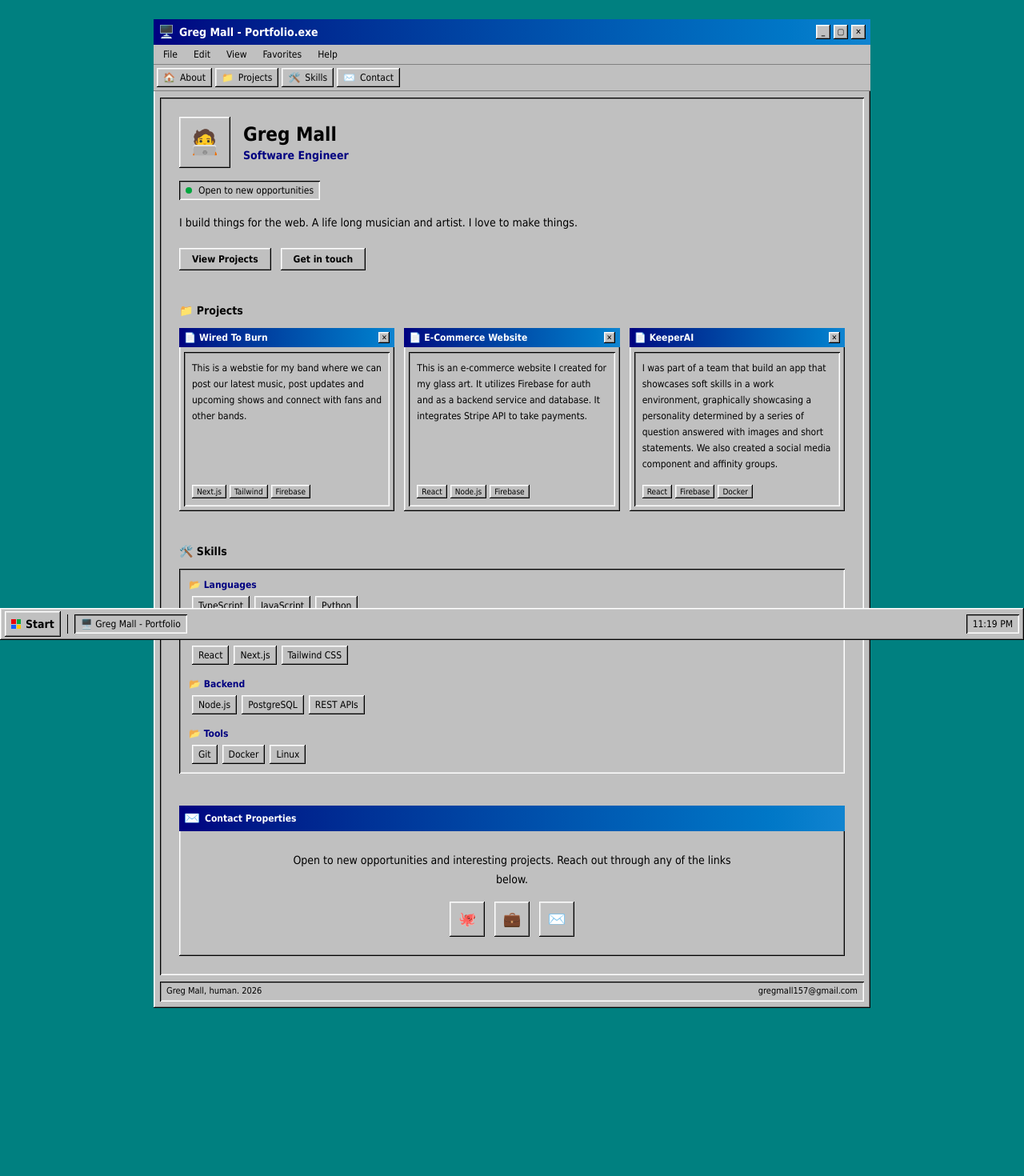
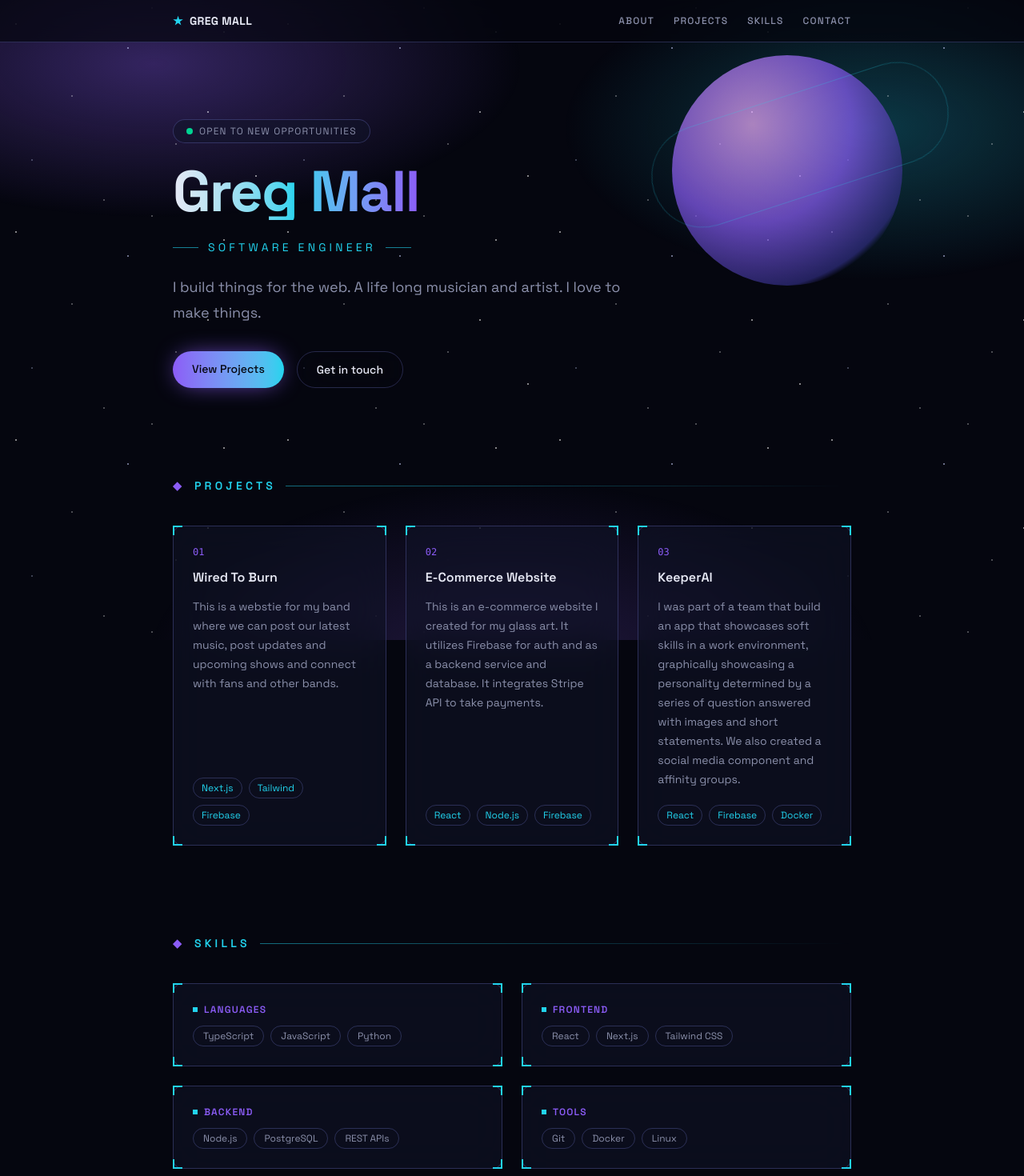
Before and after one commit to gregmall/new_portfolio, a Next.js app: page / in a window 1280 px wide. Shown: the top 1470 px of the page at 80% size. Before the commit the page ends 1324 px from the top, so only its background shows below. Built offline with nearby package versions, Linux system fonts and the light colour scheme.

Commit message:
new look 5

```diff
--- a/app/globals.css
+++ b/app/globals.css
@@ -1,56 +1,95 @@
 @import "tailwindcss";
 
 :root {
-  --background: #008080;
-  --foreground: #000000;
-  --face: #c0c0c0;
-  --face-dark: #808080;
-  --titlebar-from: #000080;
-  --titlebar-to: #1084d0;
-  --titlebar-text: #ffffff;
-  --link: #0000ee;
+  --background: #05060f;
+  --foreground: #e7e9f5;
+  --muted: #8b90ab;
+  --accent: #8b5cf6;
+  --accent-2: #22d3ee;
+  --card: rgba(18, 20, 40, 0.55);
+  --border: rgba(139, 148, 255, 0.25);
 }
 
 @theme inline {
   --color-background: var(--background);
   --color-foreground: var(--foreground);
-  --color-face: var(--face);
-  --color-face-dark: var(--face-dark);
-  --color-titlebar-from: var(--titlebar-from);
-  --color-titlebar-to: var(--titlebar-to);
-  --color-titlebar-text: var(--titlebar-text);
-  --color-link: var(--link);
+  --color-muted: var(--muted);
+  --color-accent: var(--accent);
+  --color-accent-2: var(--accent-2);
+  --color-card: var(--card);
+  --color-border: var(--border);
+  --font-sans: var(--font-space-grotesk);
 }
 
 body {
   background-color: var(--background);
   color: var(--foreground);
-  font-family: Tahoma, "MS Sans Serif", Geneva, Arial, sans-serif;
+  font-family: var(--font-space-grotesk), ui-sans-serif, sans-serif;
+  position: relative;
+  overflow-x: hidden;
 }
 
-.win-raised {
-  background: var(--face);
-  box-shadow:
-    inset -1px -1px 0 #000000,
-    inset 1px 1px 0 #ffffff,
-    inset -2px -2px 0 #808080,
-    inset 2px 2px 0 #dfdfdf;
+body::before {
+  content: "";
+  position: fixed;
+  inset: 0;
+  z-index: -2;
+  background-image: radial-gradient(1.5px 1.5px at 20px 30px, #fff, transparent),
+    radial-gradient(1px 1px at 90px 120px, #fff, transparent),
+    radial-gradient(1.5px 1.5px at 160px 60px, #cbd5ff, transparent),
+    radial-gradient(1px 1px at 220px 180px, #fff, transparent),
+    radial-gradient(1.5px 1.5px at 280px 40px, #fff, transparent),
+    radial-gradient(1px 1px at 40px 200px, #cbd5ff, transparent),
+    radial-gradient(1.5px 1.5px at 320px 220px, #fff, transparent),
+    radial-gradient(1px 1px at 130px 250px, #fff, transparent),
+    radial-gradient(1px 1px at 190px 10px, #fff, transparent),
+    radial-gradient(1.5px 1.5px at 260px 140px, #fff, transparent);
+  background-repeat: repeat;
+  background-size: 340px 260px;
+  animation: twinkle 5s ease-in-out infinite alternate;
 }
 
-.win-sunken {
-  background: var(--face);
-  box-shadow:
-    inset 1px 1px 0 #000000,
-    inset -1px -1px 0 #ffffff,
-    inset 2px 2px 0 #808080,
-    inset -2px -2px 0 #dfdfdf;
+body::after {
+  content: "";
+  position: fixed;
+  inset: 0;
+  z-index: -3;
+  background: radial-gradient(
+      ellipse 60% 40% at 15% 10%,
+      color-mix(in srgb, var(--accent) 35%, transparent),
+      transparent 60%
+    ),
+    radial-gradient(
+      ellipse 50% 40% at 85% 20%,
+      color-mix(in srgb, var(--accent-2) 25%, transparent),
+      transparent 60%
+    ),
+    radial-gradient(
+      ellipse 60% 50% at 50% 105%,
+      color-mix(in srgb, var(--accent) 22%, transparent),
+      transparent 60%
+    );
 }
 
-.win-btn:active {
-  box-shadow:
-    inset 1px 1px 0 #000000,
-    inset -1px -1px 0 #ffffff,
-    inset 2px 2px 0 #808080,
-    inset -2px -2px 0 #dfdfdf;
-  transform: translate(1px, 1px);
+@keyframes twinkle {
+  0% {
+    opacity: 0.55;
+  }
+  100% {
+    opacity: 1;
+  }
 }
+
+@keyframes float {
+  0%,
+  100% {
+    transform: translateY(0);
+  }
+  50% {
+    transform: translateY(-14px);
+  }
+}
+
+.float-slow {
+  animation: float 7s ease-in-out infinite;
+}
--- a/app/layout.tsx
+++ b/app/layout.tsx
@@ -1,5 +1,11 @@
 import type { Metadata } from "next";
+import { Space_Grotesk } from "next/font/google";
 import "./globals.css";
+
+const spaceGrotesk = Space_Grotesk({
+  variable: "--font-space-grotesk",
+  subsets: ["latin"],
+});
 
 export const metadata: Metadata = {
   title: "Greg Mall — Software Engineer",
@@ -12,7 +18,7 @@ export default function RootLayout({
   children: React.ReactNode;
 }>) {
   return (
-    <html lang="en" className="h-full">
+    <html lang="en" className={`${spaceGrotesk.variable} h-full antialiased`}>
       <body className="min-h-full flex flex-col bg-background text-foreground">
         {children}
       </body>
--- a/app/page.tsx
+++ b/app/page.tsx
@@ -1,7 +1,3 @@
-"use client";
-
-import { useEffect, useState } from "react";
-
 const projects = [
   {
     name: "Wired To Burn",
@@ -46,265 +42,248 @@ const skills = [
 ];
 
 const socials = [
-  { label: "GitHub", href: "https://github.com/gregmall", icon: "🐙" },
+  {
+    label: "GitHub",
+    href: "https://github.com/gregmall",
+    icon: (
+      <path d="M12 .5C5.65.5.5 5.65.5 12c0 5.09 3.29 9.4 7.86 10.93.57.1.78-.25.78-.55 0-.27-.01-1.16-.02-2.11-3.2.7-3.88-1.36-3.88-1.36-.52-1.34-1.28-1.69-1.28-1.69-1.04-.72.08-.7.08-.7 1.15.08 1.76 1.19 1.76 1.19 1.03 1.75 2.7 1.25 3.36.96.1-.75.4-1.25.73-1.54-2.56-.29-5.25-1.28-5.25-5.71 0-1.26.45-2.29 1.19-3.09-.12-.29-.52-1.46.11-3.05 0 0 .97-.31 3.18 1.18a11 11 0 0 1 5.79 0c2.2-1.49 3.17-1.18 3.17-1.18.64 1.59.24 2.76.12 3.05.74.8 1.18 1.83 1.18 3.09 0 4.44-2.7 5.42-5.27 5.7.42.36.78 1.08.78 2.17 0 1.57-.01 2.83-.01 3.22 0 .3.2.66.79.55A10.52 10.52 0 0 0 23.5 12c0-6.35-5.15-11.5-11.5-11.5Z" />
+    ),
+  },
   {
     label: "LinkedIn",
     href: "https://www.linkedin.com/in/greg-mall-he-him-3032771b1/",
-    icon: "💼",
+    icon: (
+      <path d="M4.98 3.5a2.5 2.5 0 1 1 0 5 2.5 2.5 0 0 1 0-5ZM.5 8.75h9v14.75h-9V8.75Zm14.75 0h.16v2.03h.05a3.35 3.35 0 0 1 3.02-1.66c3.23 0 3.82 2.13 3.82 4.9v8.48h-4v-7.52c0-1.79-.03-4.1-2.5-4.1-2.5 0-2.88 1.95-2.88 3.97v7.65h-4V8.75h4.33Z" />
+    ),
   },
-  { label: "Email", href: "mailto:gregmall157@gmail.com", icon: "✉️" },
+  {
+    label: "Email",
+    href: "mailto:gregmall157@gmail.com",
+    icon: (
+      <path d="M2 4.5h20v15H2v-15Zm1.7 1.7 8.3 6.5 8.3-6.5M3.7 18.2 9.8 12M20.3 18.2 14.2 12" />
+    ),
+  },
 ];
 
 const navLinks = [
-  { label: "About", href: "#about", icon: "🏠" },
-  { label: "Projects", href: "#projects", icon: "📁" },
-  { label: "Skills", href: "#skills", icon: "🛠️" },
-  { label: "Contact", href: "#contact", icon: "✉️" },
+  { label: "About", href: "#about" },
+  { label: "Projects", href: "#projects" },
+  { label: "Skills", href: "#skills" },
+  { label: "Contact", href: "#contact" },
 ];
 
-function TitleBarButton({ children }: { children: React.ReactNode }) {
+function Panel({
+  children,
+  className = "",
+}: {
+  children: React.ReactNode;
+  className?: string;
+}) {
   return (
-    <button
-      type="button"
-      className="win-raised win-btn flex h-[18px] w-[18px] items-center justify-center text-[10px] font-bold leading-none text-black"
+    <div
+      className={`relative rounded-xl border border-border bg-card backdrop-blur-xl ${className}`}
     >
+      <span className="absolute -top-px -left-px h-3 w-3 border-l-2 border-t-2 border-accent-2" />
+      <span className="absolute -top-px -right-px h-3 w-3 border-r-2 border-t-2 border-accent-2" />
+      <span className="absolute -bottom-px -left-px h-3 w-3 border-b-2 border-l-2 border-accent-2" />
+      <span className="absolute -bottom-px -right-px h-3 w-3 border-b-2 border-r-2 border-accent-2" />
       {children}
-    </button>
+    </div>
   );
 }
 
-function StartFlag() {
+function SectionHeading({ children }: { children: React.ReactNode }) {
   return (
-    <span className="grid h-3 w-3 grid-cols-2 grid-rows-2 gap-[1px]">
-      <span className="bg-red-600" />
-      <span className="bg-green-600" />
-      <span className="bg-blue-600" />
-      <span className="bg-yellow-400" />
-    </span>
+    <h2 className="flex items-center gap-3 text-sm font-semibold uppercase tracking-[0.3em] text-accent-2">
+      <span className="text-accent">&#9670;</span>
+      {children}
+      <span className="h-px flex-1 bg-linear-to-r from-accent-2/50 to-transparent" />
+    </h2>
   );
-}
-
-function Clock() {
-  const [time, setTime] = useState<string | null>(null);
-
-  useEffect(() => {
-    const update = () =>
-      setTime(
-        new Date().toLocaleTimeString([], { hour: "2-digit", minute: "2-digit" })
-      );
-    update();
-    const id = setInterval(update, 30000);
-    return () => clearInterval(id);
-  }, []);
-
-  return <span>{time ?? "--:--"}</span>;
 }
 
 export default function Home() {
   return (
-    <div className="flex min-h-screen flex-col">
-      <div className="flex flex-1 items-start justify-center p-2 pb-14 sm:items-center sm:p-6 sm:pb-16">
-        <div className="win-raised w-full max-w-4xl">
-          <div className="flex items-center justify-between gap-2 bg-linear-to-r from-titlebar-from to-titlebar-to px-1.5 py-1">
-            <div className="flex items-center gap-1.5 text-titlebar-text">
-              <span>🖥️</span>
-              <span className="text-xs font-bold sm:text-sm">
-                Greg Mall - Portfolio.exe
-              </span>
-            </div>
-            <div className="flex gap-1">
-              <TitleBarButton>_</TitleBarButton>
-              <TitleBarButton>▢</TitleBarButton>
-              <TitleBarButton>✕</TitleBarButton>
-            </div>
-          </div>
-
-          <div className="flex gap-3 border-b border-face-dark bg-face px-2 py-1 text-xs">
-            {["File", "Edit", "View", "Favorites", "Help"].map((m) => (
-              <span
-                key={m}
-                className="cursor-default px-1 hover:bg-titlebar-from hover:text-titlebar-text"
+    <div className="flex flex-1 flex-col">
+      <header className="sticky top-0 z-10 border-b border-border bg-background/70 backdrop-blur-xl">
+        <nav className="mx-auto flex w-full max-w-4xl flex-wrap items-center justify-between gap-x-6 gap-y-2 px-6 py-4">
+          <a
+            href="#"
+            className="flex items-center gap-2 text-sm font-bold tracking-wide"
           >
-                {m}
-              </span>
-            ))}
-          </div>
-
-          <div className="flex flex-wrap gap-1 border-b border-face-dark bg-face p-1">
+            <span className="text-accent-2">&#9733;</span>
+            GREG MALL
+          </a>
+          <ul className="flex gap-6 text-xs font-medium uppercase tracking-widest text-muted">
             {navLinks.map((link) => (
+              <li key={link.href}>
                 <a
-                key={link.href}
                   href={link.href}
-                className="win-raised win-btn flex items-center gap-1.5 px-2 py-1 text-xs"
+                  className="transition-colors hover:text-accent-2"
                 >
-                <span>{link.icon}</span>
                   {link.label}
                 </a>
+              </li>
             ))}
-          </div>
+          </ul>
+        </nav>
+      </header>
 
-          <div className="win-sunken m-2 flex flex-col gap-10 overflow-hidden bg-white p-4 text-black sm:p-6">
-            <section id="about" className="flex flex-col gap-4">
-              <div className="flex items-center gap-4">
-                <div className="win-raised flex h-16 w-16 shrink-0 items-center justify-center text-3xl">
-                  🧑‍💻
-                </div>
-                <div>
-                  <h1 className="text-2xl font-bold">Greg Mall</h1>
-                  <p className="text-sm font-bold text-[#000080]">
+      <main className="mx-auto flex w-full max-w-4xl flex-1 flex-col gap-28 px-6 py-24">
+        <section id="about" className="relative flex flex-col items-start gap-6">
+          <div
+            aria-hidden
+            className="float-slow pointer-events-none absolute -right-16 -top-20 hidden h-56 w-56 rounded-full opacity-70 sm:block sm:h-72 sm:w-72"
+            style={{
+              background:
+                "radial-gradient(circle at 35% 30%, #f0abfc, #8b5cf6 45%, #312e81 75%, transparent 78%)",
+            }}
+          />
+          <div
+            aria-hidden
+            className="pointer-events-none absolute -right-24 -top-8 hidden h-28 w-72 rotate-[-18deg] rounded-full border border-accent-2/40 opacity-60 sm:-right-32 sm:block sm:h-32 sm:w-96"
+          />
+
+          <span className="inline-flex items-center gap-2 rounded-full border border-border bg-card px-4 py-1.5 text-xs uppercase tracking-widest text-muted backdrop-blur-xl">
+            <span className="relative flex h-2 w-2">
+              <span className="absolute inline-flex h-full w-full animate-ping rounded-full bg-emerald-400 opacity-75" />
+              <span className="relative inline-flex h-2 w-2 rounded-full bg-emerald-400" />
+            </span>
+            Open to new opportunities
+          </span>
+
+          <h1 className="bg-linear-to-r from-foreground via-accent-2 to-accent bg-clip-text text-5xl font-bold tracking-tight text-transparent sm:text-7xl">
+            Greg Mall
+          </h1>
+          <p className="flex items-center gap-3 text-sm uppercase tracking-[0.3em] text-accent-2">
+            <span className="h-px w-8 bg-accent-2/60" />
             Software Engineer
+            <span className="h-px w-8 bg-accent-2/60" />
           </p>
-                </div>
-              </div>
-              <div className="win-sunken inline-flex w-fit items-center gap-2 px-2 py-1 text-xs">
-                <span className="h-2 w-2 rounded-full bg-green-600" />
-                Open to new opportunities
-              </div>
-              <p className="max-w-xl text-sm leading-6">
+          <p className="max-w-xl text-lg leading-8 text-muted">
             I build things for the web. A life long musician and artist. I
             love to make things.
           </p>
-              <div className="flex gap-3 pt-1 text-xs font-bold">
+          <div className="flex gap-4 pt-2 text-sm font-medium">
             <a
               href="#projects"
-                  className="win-raised win-btn px-4 py-1.5"
+              className="rounded-full bg-linear-to-r from-accent to-accent-2 px-6 py-3 text-background shadow-[0_0_30px_-8px_var(--accent)] transition-transform hover:scale-105"
             >
               View Projects
             </a>
-                <a href="#contact" className="win-raised win-btn px-4 py-1.5">
+            <a
+              href="#contact"
+              className="rounded-full border border-border px-6 py-3 backdrop-blur-xl transition-colors hover:border-accent-2 hover:text-accent-2"
+            >
               Get in touch
             </a>
           </div>
         </section>
 
-            <section id="projects" className="flex flex-col gap-3">
-              <h2 className="flex items-center gap-2 text-sm font-bold">
-                📁 Projects
-              </h2>
-              <div className="grid gap-3 sm:grid-cols-2 lg:grid-cols-3">
-                {projects.map((project) => (
+        <section id="projects" className="flex flex-col gap-10">
+          <SectionHeading>Projects</SectionHeading>
+          <div className="grid gap-6 sm:grid-cols-2 lg:grid-cols-3">
+            {projects.map((project, i) => (
               <a
                 key={project.name}
                 href={project.href}
                 target="_blank"
                 rel="noopener noreferrer"
               >
-                    <div className="win-raised flex h-full flex-col">
-                      <div className="flex items-center justify-between gap-1 bg-linear-to-r from-titlebar-from to-titlebar-to px-1.5 py-1 text-titlebar-text">
-                        <span className="flex min-w-0 items-center gap-1 truncate text-xs font-bold">
-                          <span>📄</span>
-                          <span className="truncate">{project.name}</span>
+                <Panel className="flex h-full flex-col gap-3 p-6 transition-all hover:-translate-y-1 hover:shadow-[0_0_30px_-10px_var(--accent-2)]">
+                  <span className="font-mono text-xs text-accent">
+                    {String(i + 1).padStart(2, "0")}
                   </span>
-                        <span className="win-raised flex h-[14px] w-[14px] shrink-0 items-center justify-center text-[9px] font-bold leading-none text-black">
-                          ✕
-                        </span>
-                      </div>
-                      <div className="win-sunken m-1.5 flex flex-1 flex-col gap-2 bg-white p-2.5 text-xs">
-                        <p className="leading-5">{project.description}</p>
-                        <ul className="mt-auto flex flex-wrap gap-1 pt-2">
+                  <h3 className="font-semibold text-foreground">
+                    {project.name}
+                  </h3>
+                  <p className="text-sm leading-6 text-muted">
+                    {project.description}
+                  </p>
+                  <ul className="mt-auto flex flex-wrap gap-2 pt-2 text-xs">
                     {project.tech.map((tech) => (
                       <li
                         key={tech}
-                              className="win-raised px-1.5 py-0.5 text-[10px]"
+                        className="rounded-full border border-border px-2.5 py-1 text-accent-2"
                       >
                         {tech}
                       </li>
                     ))}
                   </ul>
-                      </div>
-                    </div>
+                </Panel>
               </a>
             ))}
           </div>
         </section>
 
-            <section id="skills" className="flex flex-col gap-3">
-              <h2 className="flex items-center gap-2 text-sm font-bold">
-                🛠️ Skills
-              </h2>
-              <div className="win-sunken flex flex-col gap-4 bg-white p-3">
+        <section id="skills" className="flex flex-col gap-10">
+          <SectionHeading>Skills</SectionHeading>
+          <div className="grid gap-6 sm:grid-cols-2">
             {skills.map((group) => (
-                  <div key={group.category} className="flex flex-col gap-1.5">
-                    <h3 className="flex items-center gap-1.5 text-xs font-bold text-[#000080]">
-                      📂 {group.category}
+              <Panel key={group.category} className="flex flex-col gap-3 p-6">
+                <h3 className="flex items-center gap-2 text-xs font-semibold uppercase tracking-widest text-accent">
+                  <span className="h-1.5 w-1.5 bg-accent-2" />
+                  {group.category}
                 </h3>
-                    <ul className="flex flex-wrap gap-1.5 pl-1">
+                <ul className="flex flex-wrap gap-2">
                   {group.items.map((item) => (
                     <li
                       key={item}
-                          className="win-raised px-2 py-1 text-xs"
+                      className="rounded-full border border-border px-3 py-1 text-xs text-muted"
                     >
                       {item}
                     </li>
                   ))}
                 </ul>
-                  </div>
+              </Panel>
             ))}
           </div>
         </section>
 
-            <section id="contact" className="flex flex-col">
-              <div className="win-raised">
-                <div className="flex items-center gap-1.5 bg-linear-to-r from-titlebar-from to-titlebar-to px-1.5 py-1 text-titlebar-text">
-                  <span>✉️</span>
-                  <span className="text-xs font-bold">Contact Properties</span>
-                </div>
-                <div className="flex flex-col items-center gap-4 p-6 text-center">
-                  <p className="max-w-xl text-sm leading-6">
-                    Open to new opportunities and interesting projects. Reach
-                    out through any of the links below.
+        <section
+          id="contact"
+          className="flex flex-col items-center gap-6 text-center"
+        >
+          <Panel className="flex w-full flex-col items-center gap-6 p-10">
+            <h2 className="text-2xl font-bold tracking-tight sm:text-3xl">
+              Let&apos;s work together
+            </h2>
+            <p className="max-w-xl leading-7 text-muted">
+              Open to new opportunities and interesting projects. Reach out
+              through any of the links below.
             </p>
-                  <ul className="flex gap-3">
+            <ul className="flex gap-4">
               {socials.map((social) => (
                 <li key={social.label}>
                   <a
                     href={social.href}
                     target={
-                            social.href.startsWith("mailto:")
-                              ? undefined
-                              : "_blank"
+                      social.href.startsWith("mailto:") ? undefined : "_blank"
                     }
                     rel="noopener noreferrer"
-                          title={social.label}
-                          className="win-raised win-btn flex h-11 w-11 items-center justify-center text-lg"
+                    aria-label={social.label}
+                    className="flex h-11 w-11 items-center justify-center rounded-full border border-border text-foreground transition-colors hover:border-accent-2 hover:text-accent-2"
+                  >
+                    <svg
+                      viewBox="0 0 24 24"
+                      fill="none"
+                      stroke="currentColor"
+                      strokeWidth="1.5"
+                      className="h-5 w-5"
                     >
                       {social.icon}
+                    </svg>
                   </a>
                 </li>
               ))}
             </ul>
-                </div>
-              </div>
+          </Panel>
         </section>
-          </div>
+      </main>
 
-          <div className="win-sunken mx-2 mb-2 flex items-center justify-between px-2 py-1 text-[11px]">
-            <span>Greg Mall, human. 2026</span>
-            <span>gregmall157@gmail.com</span>
-          </div>
-        </div>
-      </div>
-
-      <div className="win-raised fixed inset-x-0 bottom-0 z-10 flex h-10 items-center gap-2 px-1.5">
-        <button
-          type="button"
-          className="win-raised win-btn flex items-center gap-1.5 px-2 py-1.5 text-sm font-bold"
-        >
-          <StartFlag />
-          Start
-        </button>
-        <span className="win-sunken h-6 w-px" />
-        <button
-          type="button"
-          className="win-sunken flex items-center gap-1.5 px-2 py-1 text-xs"
-        >
-          🖥️ Greg Mall - Portfolio
-        </button>
-        <span className="ml-auto" />
-        <span className="win-sunken flex items-center px-2 py-1 text-xs">
-          <Clock />
-        </span>
-      </div>
+      <footer className="border-t border-border px-6 py-8 text-center text-xs uppercase tracking-widest text-muted">
+        Greg Mall, human. Transmitting from Earth. 2026
+      </footer>
     </div>
   );
 }
```
Lines whose indentation alone changed are shown as unchanged.
